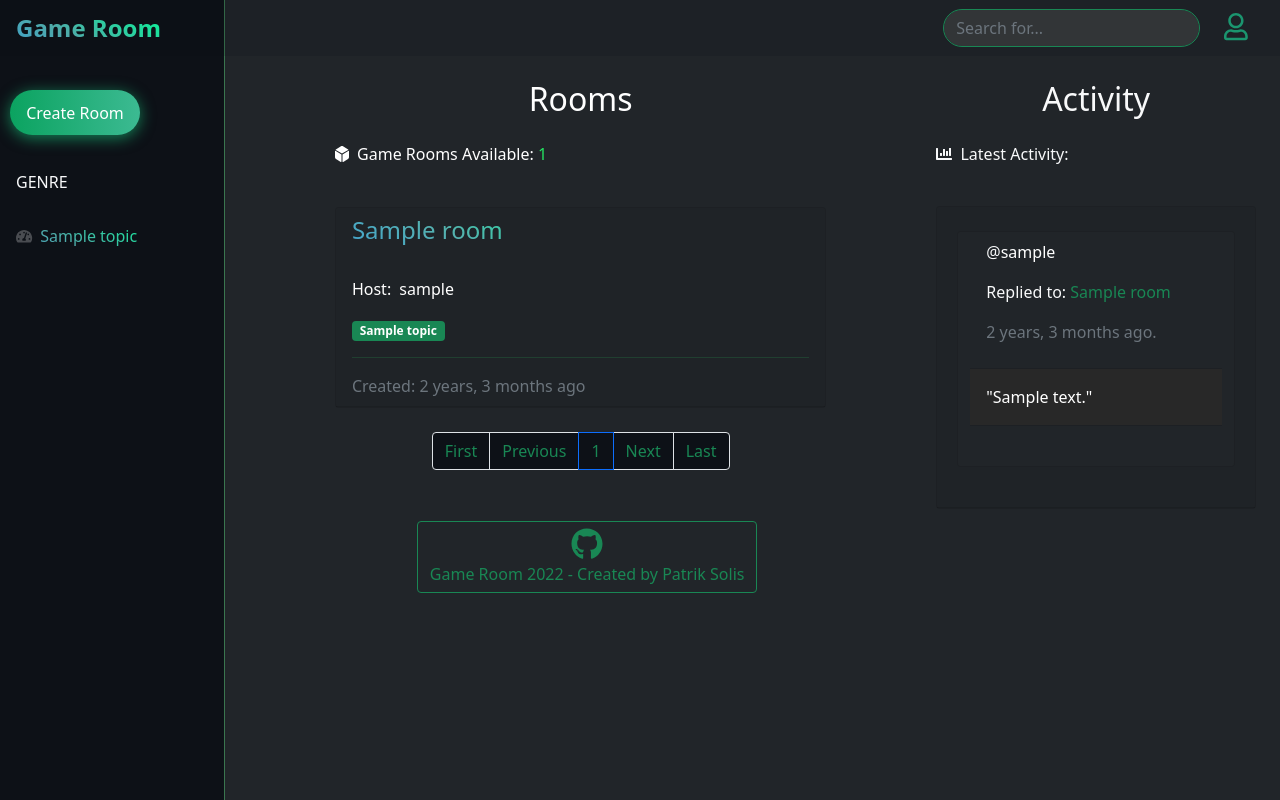
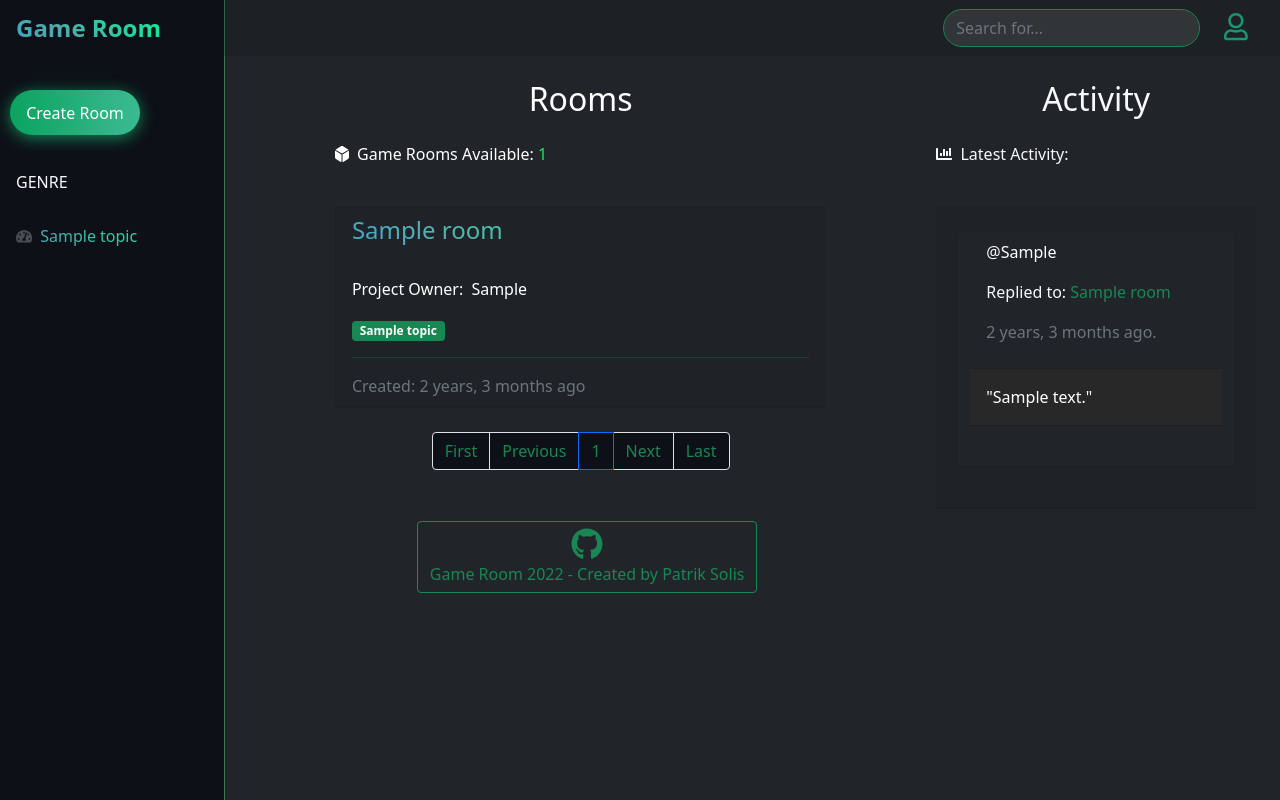
Before and after one commit to Ario124/Game_Room, a Django app: page / in a window 1280 px wide. Run offline with Django 3.2, Linux system fonts and the light colour scheme; tables that the repository leaves empty hold one stand-in row (values such as "Sample post").

Commit message:
Fixed icon out of place inside profile.html and added text-capitalize class to host name.

```diff
--- a/base/templates/base/activity_component.html
+++ b/base/templates/base/activity_component.html
@@ -22,7 +22,7 @@
                                 <div class="card-header bg-dark">
                                     <div class="row">
                                         <div class="col-lg-11 col">
-                                            <p>@<a class="link_host" href="{% url 'user-profile' message.user.id %}">{{message.user}}</a></p>
+                                            <p>@<a class="text-capitalize link_host" href="{% url 'user-profile' message.user.id %}">{{message.user}}</a></p>
                                         </div>
                                         {% if message.room.host == request.user %}
                                         <div class="col-lg-1 col-2">
--- a/base/templates/base/home.html
+++ b/base/templates/base/home.html
@@ -42,7 +42,7 @@
                                     <div class="">
                                         <div class="row">
                                           <div class="col">
-                                            <p>Host: <span class="mx-1"><a class="link_host" href="{% url 'user-profile' room.host.id %}">{{room.host}}</a></span></p>
+                                            <p>Project Owner: <span class="mx-1"><a class="text-capitalize link_host" href="{% url 'user-profile' room.host.id %}">{{room.host}}</a></span></p>
                                           </div>
                                         </div>
                                       </div>
--- a/base/templates/base/profile.html
+++ b/base/templates/base/profile.html
@@ -115,11 +115,11 @@
                                 <div class="bg-dark card mb-3">
                                     <div class="card-header bg-dark">
                                         <div class="row">
-                                            <div class="col-lg-11">
+                                            <div class="col-lg-11 col">
                                                 <p>@<a class="link_host" href="{% url 'user-profile' message.user.id %}">{{message.user}}</a></p>
                                             </div>
                                             {% if message.room.host == request.user %}
-                                            <div class="col-lg-1">
+                                            <div class="col-lg-1 col-2">
                                                 <div class=""><a class="btn_edit" href="{% url 'delete-message' message.id %}"><i class="fa fa-trash text-danger"></i></a></div>
                                             </div>
                                             {% endif %}
--- a/templates/sidebar.html
+++ b/templates/sidebar.html
@@ -30,7 +30,7 @@
                     {% if request.user.is_authenticated %}
                     <div class="sb-sidenav-footer">
                         <div class="medium text-light">Logged in as:</div>
-                        <p class="h4 text-light"><a class="link_host" href="{% url 'user-profile' request.user.id %}">{{request.user.username}}</a></p>
+                        <p class="text-capitalize h4 text-light"><a class="link_host" href="{% url 'user-profile' request.user.id %}">{{request.user.username}}</a></p>
                         <hr>
                     </div>
                     {% endif %}
```
